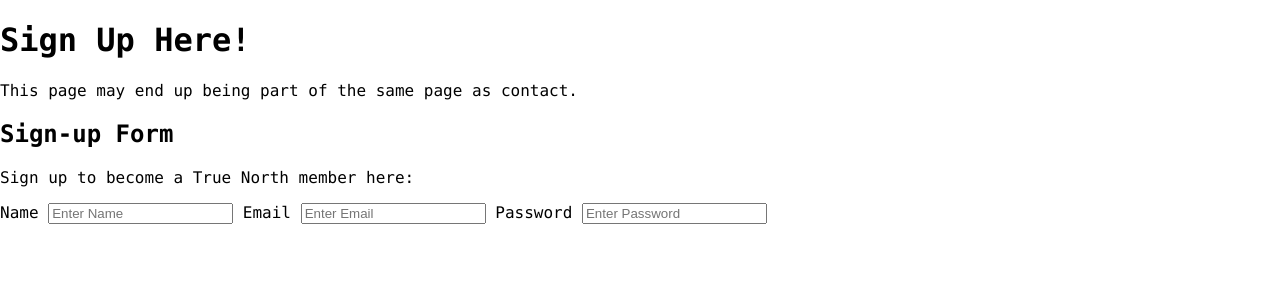
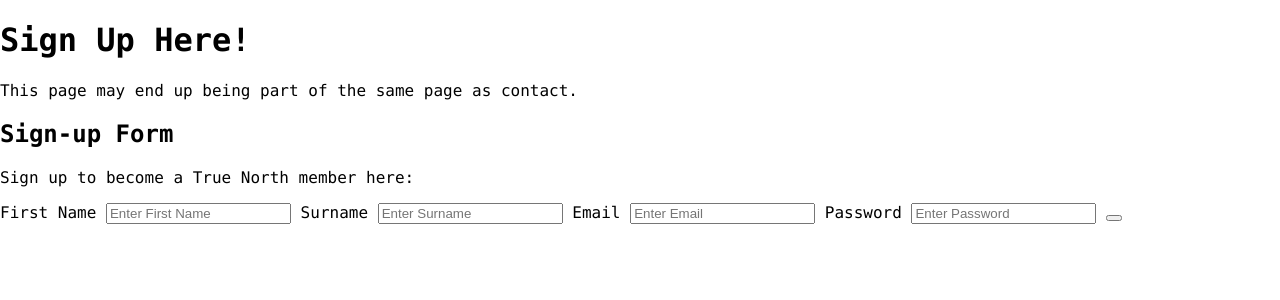
Before and after one commit to benkelly2/KV6002, a PHP site: page /src/signup.php in a window 1280 px wide. Shown: the part 110-410 px from the top of the page. Run offline with PHP 8.4, Linux system fonts and the light colour scheme.

Commit message:
css files added

```diff
--- /dev/null
+++ b/TrueNorth Surfing/css/signup.css
@@ -0,0 +1,8 @@
+
+.container {
+
+}
+
+.sign-up-button {
+
+}
--- a/TrueNorth Surfing/src/contact.php
+++ b/TrueNorth Surfing/src/contact.php
@@ -3,6 +3,7 @@
 <head>
     <meta charset="UTF-8">
     <link rel="stylesheet" href="../css/style.css">
+    <link rel="stylesheet" href="../css/contact.css">
     <title>Contact</title>
 </head>
 <body>
--- a/TrueNorth Surfing/src/gallery.php
+++ b/TrueNorth Surfing/src/gallery.php
@@ -3,6 +3,7 @@
 <head>
     <meta charset="UTF-8">
     <link rel="stylesheet" href="../css/style.css">
+    <link rel="stylesheet" href="../css/gallery.css">
     <title>Gallery</title>
 </head>
 <body>
--- a/TrueNorth Surfing/src/members.php
+++ b/TrueNorth Surfing/src/members.php
@@ -3,6 +3,7 @@
 <head>
     <meta charset="UTF-8">
     <link rel="stylesheet" href="../css/style.css">
+    <link rel="stylesheet" href="../css/members.css">
     <title>Members Page</title>
 </head>
 <body>
--- a/TrueNorth Surfing/src/shop.php
+++ b/TrueNorth Surfing/src/shop.php
@@ -3,6 +3,7 @@
 <head>
     <meta charset="UTF-8">
     <link rel="stylesheet" href="../css/style.css">
+    <link rel="stylesheet" href="../css/shop.css">
     <title>Shop Page</title>
 </head>
 <body>
--- a/TrueNorth Surfing/src/signup.php
+++ b/TrueNorth Surfing/src/signup.php
@@ -3,6 +3,7 @@
 <head>
     <meta charset="UTF-8">
     <link rel="stylesheet" href="../css/style.css">
+    <link rel="stylesheet" href="../css/signup.css">
     <title>Sign Up</title>
 </head>
 <body>
@@ -26,14 +27,19 @@
             <h2>Sign-up Form</h2>
             <p>Sign up to become a True North member here:</p>
 
-            <label >Name</label> <!-- maybe make this bold with CSS -->
-            <input type="text" placeholder="Enter Name" name="name" required>
+            <label >First Name</label> <!-- maybe make this bold with CSS -->
+            <input type="text" placeholder="Enter First Name" name="firstname" required>
+
+            <label >Surname</label> <!-- maybe make this bold with CSS -->
+            <input type="text" placeholder="Enter Surname" name="surname" required>
 
             <label >Email</label> <!-- maybe make this bold with CSS -->
             <input type="text" placeholder="Enter Email" name="email" required>
 
             <label >Password</label> <!-- maybe make this bold with CSS -->
             <input type="password" placeholder="Enter Password" name="password " required>
+
+            <button class="sign-up-button" label="Sign Up"></button> <!-- Should add action=signUpFunction() or something -->
         </div>
     </form>
 
```
Also changed, not shown: TrueNorth Surfing/css/contact.css (added), TrueNorth Surfing/css/gallery.css (added), TrueNorth Surfing/css/members.css (added), TrueNorth Surfing/css/shop.css (added).
